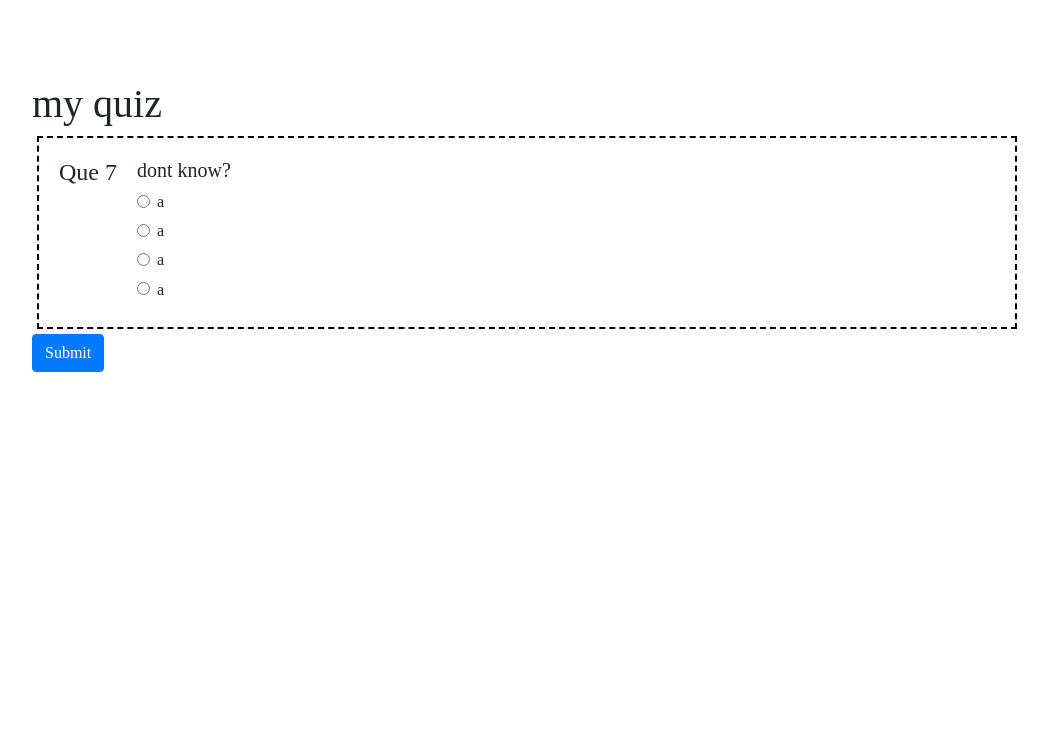
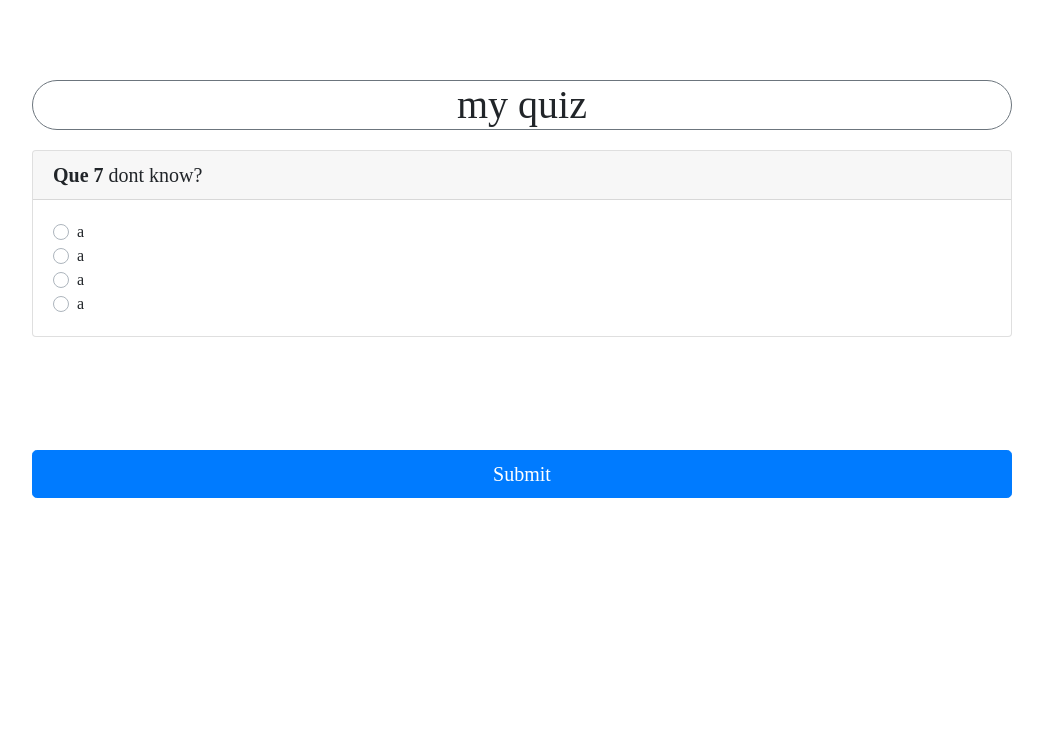
Before and after one commit to Iamgope/Squeeze, a Django app: page /quiz/39/ in a window 1280 px wide. Shown: the part 80-818 px from the top of the page, without its empty margins (118-1166 px from the left). Run offline with Django 3.2, Linux system fonts and the light colour scheme; data comes from the database, SQL or seed files in the repository; some libraries are stand-ins or nearby versions.

Commit message:
changed look for quiz detail

```diff
--- a/quizmakers/templates/quiz_detail.html
+++ b/quizmakers/templates/quiz_detail.html
@@ -1,48 +1,37 @@
 {% extends 'base.html' %}
-{% load static %}
 {%block content %}
+
 <div class="container" style="padding: 80px;">
-<h1>{{quiz.name}}</h1>
-<form action="" method="post">
-	{% csrf_token %}
-{% for que in quiz.questions.all %}
-			<div class="container" style="display: flex; border: 2px dashed black; padding: 10px; margin: 5px;">
-				<h4 style="padding: 10px;">Que {{ que.pk }}</h4>
-				<div style="padding: 10px;" class="question">
-					<h5> {{ que.question }}?</h5>
-					<div class="form-check">
-						<input class="form-check-input" type="radio" name="{{ que }}" id="{{ que }}.1" value="1">
-						<label class="form-check-label" for="{{ que }}.1">
-						<h6>{{que.opt1}}<h6>
-						</label>
+	<h1 class="border border-secondary rounded-pill text-center">{{quiz.name}}</h1>
+	<form action="" method="post">
+		{% csrf_token %}
+		<div class="quiz_body" style="min-height: 300px;">
+			{% for que in quiz.questions.all %}
+			<div class="card" style="margin: 20px 0;">
+				<h5 class="card-header"><strong>Que {{ que.pk }}</strong> {{ que.question }}?</h5>
+				<div class="card-body ">
+					<div class="custom-control custom-radio">
+						<input type="radio" name="{{ que }}" id="{{ que }}.1" value="1" class="custom-control-input">
+						<label class="custom-control-label" for="{{ que }}.1">{{que.opt1}}</label>
 					</div>
-					<div class="form-check">
-						<input class="form-check-input" type="radio" name="{{ que }}" id="{{ que }}.2" value="2">
-						<label class="form-check-label" for="{{ que }}.2">
-							<h6>{{que.opt2}}<h6>
-						</label>
+					<div class="custom-control custom-radio">
+						<input type="radio" name="{{ que }}" id="{{ que }}.2" value="2" class="custom-control-input">
+						<label class="custom-control-label" for="{{ que }}.2">{{que.opt2}}</label>
 					</div>
-					<div class="form-check">
-						<input class="form-check-input" type="radio" name="{{ que }}" id="{{ que }}.3" value="3">
-						<label class="form-check-label" for="{{ que }}.3">
-							<h6>{{que.opt3}}<h6>
-						</label>
+					<div class="custom-control custom-radio">
+						<input type="radio" name="{{ que }}" id="{{ que }}.3" value="3" class="custom-control-input">
+						<label class="custom-control-label" for="{{ que }}.3">{{que.opt3}}</label>
 					</div>
-					<div class="form-check">
-						<input class="form-check-input" type="radio" name="{{ que }}" id="{{ que }}.4" value="4">
-						<label class="form-check-label" for="{{ que }}.4">
-							<h6>{{que.opt4}}</h6>
-						</label>
+					<div class="custom-control custom-radio">
+						<input type="radio" name="{{ que }}" id="{{ que }}.4" value="4" class="custom-control-input">
+						<label class="custom-control-label" for="{{ que }}.4">{{que.opt4}}</label>
 					</div>
 				</div>
-
 			</div>
-
-
 			{% endfor %}
-
-			<button type="submit" class="btn btn-primary">Submit</button>
-		</form>
+		</div>
+		<button type="submit" class="btn btn-primary btn-lg btn-block ">Submit</button>
+	</form>
 </div>
 
 {% endblock %}
```
